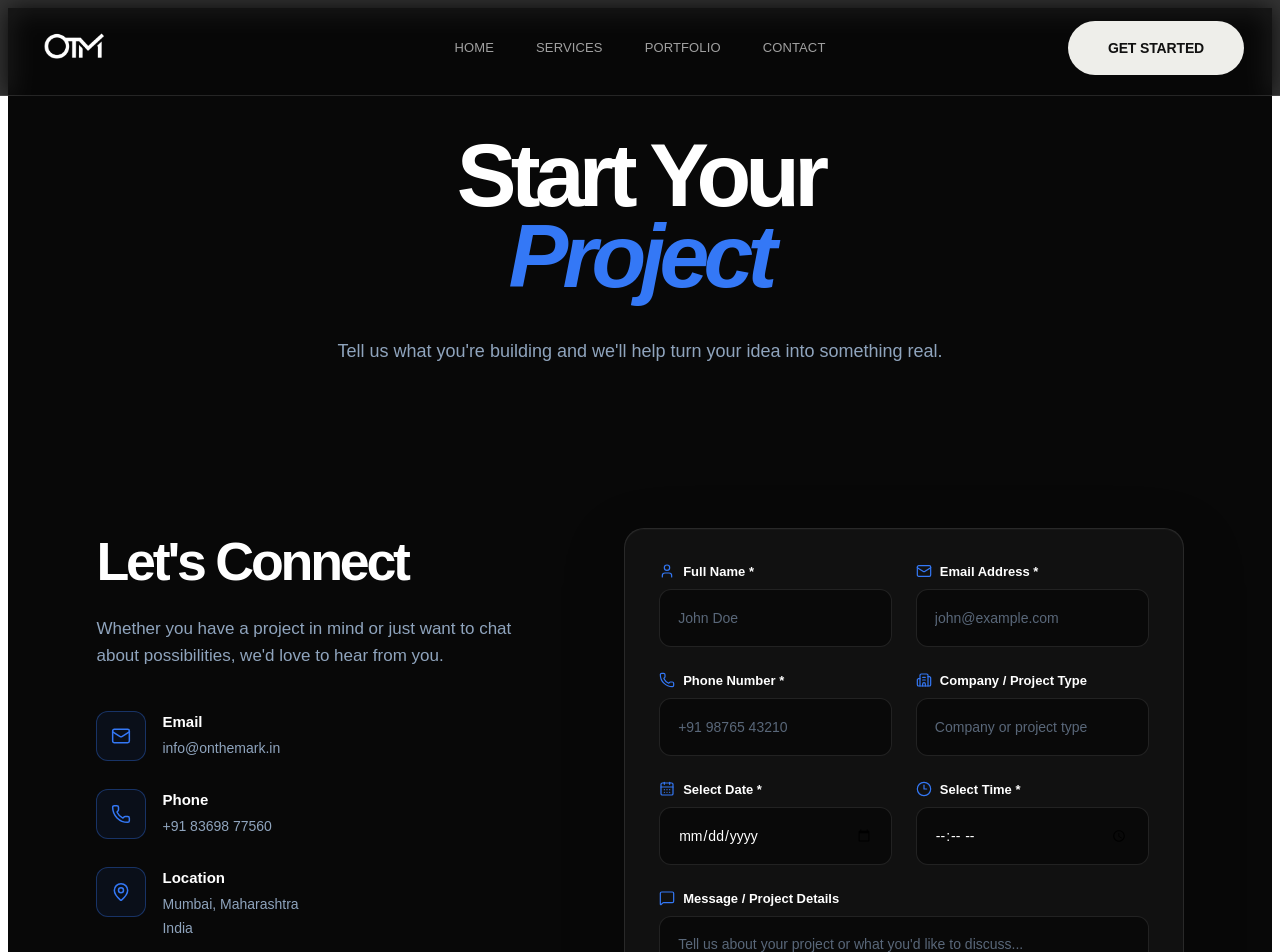
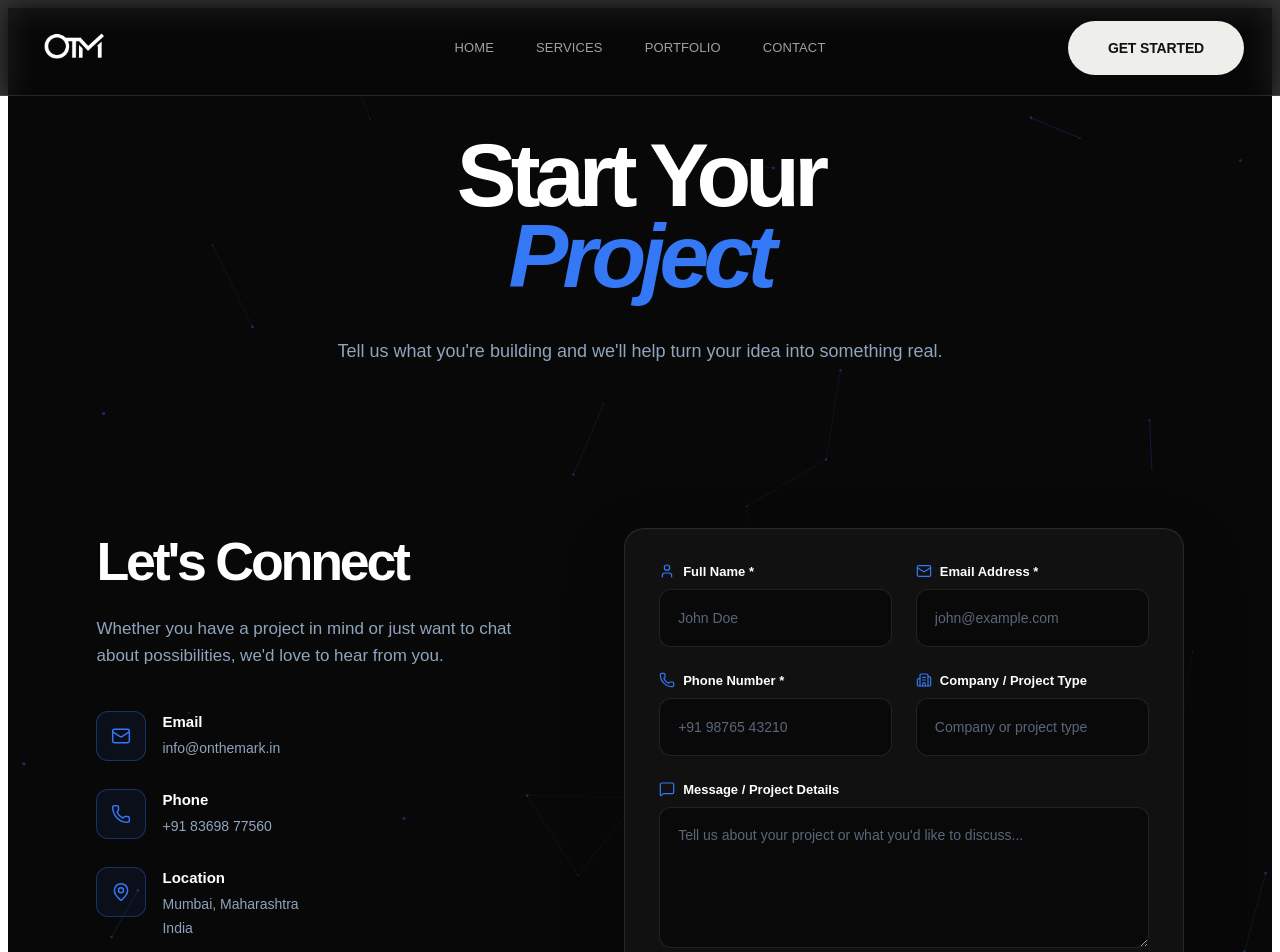
Before and after one commit to Nishxsm/onthemark, a Next.js app: page /Contact in a window 1280 px wide. Shown: the top 952 px of the page. Built offline with nearby package versions, Linux system fonts and the light colour scheme.

Commit message:
minor changes

```diff
--- /dev/null
+++ b/src/components/common/NetworkBackground.jsx
@@ -0,0 +1,143 @@
+"use client";
+
+import { useEffect, useRef } from "react";
+import "../../styles/common/NetworkBackground.css";
+
+export default function NetworkBackground() {
+    const canvasRef = useRef(null);
+
+    useEffect(() => {
+        const canvas = canvasRef.current;
+        const context = canvas.getContext("2d");
+
+        let animationFrame;
+        let nodes = [];
+
+        const resize = () => {
+            const parent = canvas.parentElement;
+
+            canvas.width = parent.offsetWidth;
+            canvas.height = parent.offsetHeight;
+        };
+
+        const createNodes = () => {
+            const count = Math.floor(
+                (canvas.width * canvas.height) / 35000
+            );
+
+            nodes = Array.from(
+                { length: Math.max(28, Math.min(count, 70)) },
+                () => ({
+                    x: Math.random() * canvas.width,
+                    y: Math.random() * canvas.height,
+                    vx: (Math.random() - 0.5) * 0.08,
+                    vy: (Math.random() - 0.5) * 0.08,
+                    radius: Math.random() * 1.2 + 0.6,
+                })
+            );
+        };
+
+        const draw = () => {
+            context.clearRect(
+                0,
+                0,
+                canvas.width,
+                canvas.height
+            );
+
+            nodes.forEach((node) => {
+                node.x += node.vx;
+                node.y += node.vy;
+
+                if (node.x < 0 || node.x > canvas.width) {
+                    node.vx *= -1;
+                }
+
+                if (node.y < 0 || node.y > canvas.height) {
+                    node.vy *= -1;
+                }
+            });
+
+            for (let i = 0; i < nodes.length; i++) {
+                for (let j = i + 1; j < nodes.length; j++) {
+                    const dx = nodes[i].x - nodes[j].x;
+                    const dy = nodes[i].y - nodes[j].y;
+
+                    const distance = Math.sqrt(
+                        dx * dx + dy * dy
+                    );
+
+                    const connectionDistance = 150;
+
+                    if (distance < connectionDistance) {
+                        const opacity =
+                            (1 - distance / connectionDistance) * 0.28;
+
+                        context.beginPath();
+                        context.moveTo(
+                            nodes[i].x,
+                            nodes[i].y
+                        );
+                        context.lineTo(
+                            nodes[j].x,
+                            nodes[j].y
+                        );
+
+                        context.strokeStyle = `rgba(52, 120, 246, ${opacity})`;
+                        context.lineWidth = 1;
+                        context.stroke();
+                    }
+                }
+            }
+
+            nodes.forEach((node) => {
+                context.beginPath();
+
+                context.arc(
+                    node.x,
+                    node.y,
+                    node.radius,
+                    0,
+                    Math.PI * 2
+                );
+
+                context.fillStyle =
+                    "rgba(52, 120, 246, 0.32)";
+
+                context.fill();
+            });
+
+            animationFrame = requestAnimationFrame(draw);
+        };
+
+        const handleResize = () => {
+            resize();
+            createNodes();
+        };
+
+        resize();
+        createNodes();
+        draw();
+
+        window.addEventListener(
+            "resize",
+            handleResize
+        );
+
+        return () => {
+            cancelAnimationFrame(animationFrame);
+            window.removeEventListener(
+                "resize",
+                handleResize
+            );
+        };
+    }, []);
+
+    return (
+        <canvas
+            ref={canvasRef}
+            className="network-background"
+            aria-hidden="true"
+        />
+    );
+}
--- a/src/components/contact/ContactFormSection.jsx
+++ b/src/components/contact/ContactFormSection.jsx
@@ -5,8 +5,6 @@ import {
     Phone,
     MapPin,
     User,
-    CalendarDays,
-    Clock3,
     Building2,
     MessageSquare,
     Send,
@@ -169,34 +167,6 @@ export default function ContactFormSection() {
                         </div>
                     </div>
 
-                    <div className="contact-form-row">
-                        <div className="contact-field">
-                            <label htmlFor="date">
-                                <CalendarDays />
-                                Select Date *
-                            </label>
-
-                            <input
-                                id="date"
-                                type="date"
-                                required
-                            />
-                        </div>
-
-                        <div className="contact-field">
-                            <label htmlFor="time">
-                                <Clock3 />
-                                Select Time *
-                            </label>
-
-                            <input
-                                id="time"
-                                type="time"
-                                required
-                            />
-                        </div>
-                    </div>
-
                     <div className="contact-field contact-field-full">
                         <label htmlFor="message">
                             <MessageSquare />
--- a/src/pages/Contact.jsx
+++ b/src/pages/Contact.jsx
@@ -2,13 +2,22 @@ import ContactHero from "../components/contact/ContactHero";
 import Navbar from "../components/common/Navbar";
 import Footer from "../components/common/Footer";
 import ContactFormSection from "../components/contact/ContactFormSection";
+import NetworkBackground from "../components/common/NetworkBackground";
 
 export default function Contact() {
     return (
         <main className="contact-page">
             <Navbar />
-            <ContactHero />
-            <ContactFormSection />
+
+            <div className="contact-content">
+                <NetworkBackground />
+
+                <div className="contact-content-sections">
+                    <ContactHero />
+                    <ContactFormSection />
+                </div>
+            </div>
+
             <Footer />
         </main>
     );
--- a/src/pages/Services.jsx
+++ b/src/pages/Services.jsx
@@ -1,5 +1,6 @@
 import Navbar from "../components/common/Navbar";
 import Footer from "../components/common/Footer";
+import NetworkBackground from "../components/common/NetworkBackground";
 import ServiceHero from "../components/services/ServiceHero";
 import ServiceCard from "../components/services/ServiceCard";
 import ServicesCTA from "../components/services/ServicesCTA";
@@ -12,6 +13,9 @@ export default function Services() {
             <Navbar />
 
             <main className="services-page">
+                <NetworkBackground />
+
+                <div className="services-content-sections">
                     <ServiceHero />
 
                     <section className="services-page-list">
@@ -24,6 +28,7 @@ export default function Services() {
                     </section>
 
                     <ServicesCTA />
+                </div>
             </main>
 
             <Footer />
--- /dev/null
+++ b/src/styles/common/NetworkBackground.css
@@ -0,0 +1,8 @@
+.network-background {
+    position: absolute;
+    inset: 0;
+    z-index: 0;
+    width: 100%;
+    height: 100%;
+    pointer-events: none;
+}
--- a/src/styles/contact/ContactFormSection.css
+++ b/src/styles/contact/ContactFormSection.css
@@ -2,7 +2,7 @@
     position: relative;
     width: 100%;
     padding: 90px 7% 120px;
-    background: #080808;
+    background: transparent;
     color: #ffffff;
     box-sizing: border-box;
 }
@@ -305,3 +305,14 @@
         margin-bottom: 22px;
     }
 }
+
+.contact-content {
+    position: relative;
+    overflow: hidden;
+    background: #080808;
+}
+
+.contact-content-sections {
+    position: relative;
+    z-index: 2;
+}
--- a/src/styles/contact/ContactHero.css
+++ b/src/styles/contact/ContactHero.css
@@ -7,7 +7,7 @@
     align-items: center;
     justify-content: center;
     box-sizing: border-box;
-    background: #080808;
+    background: transparent;
     color: #ffffff;
     text-align: center;
     overflow: hidden;
--- a/src/styles/portfolio/PortfolioHero.css
+++ b/src/styles/portfolio/PortfolioHero.css
@@ -6,7 +6,7 @@
     display: flex;
     align-items: center;
     box-sizing: border-box;
-    background: #080808;
+    background: transparent;
     color: #ffffff;
     overflow: hidden;
 }
```
Also changed, not shown: src/pages/Portfolio.jsx (+11 -2 lines), src/styles/portfolio/PortfolioGrid.css (+12 -1 lines), src/styles/services/Services.css (+11 -0 lines). Lines whose indentation alone changed are shown as unchanged.
